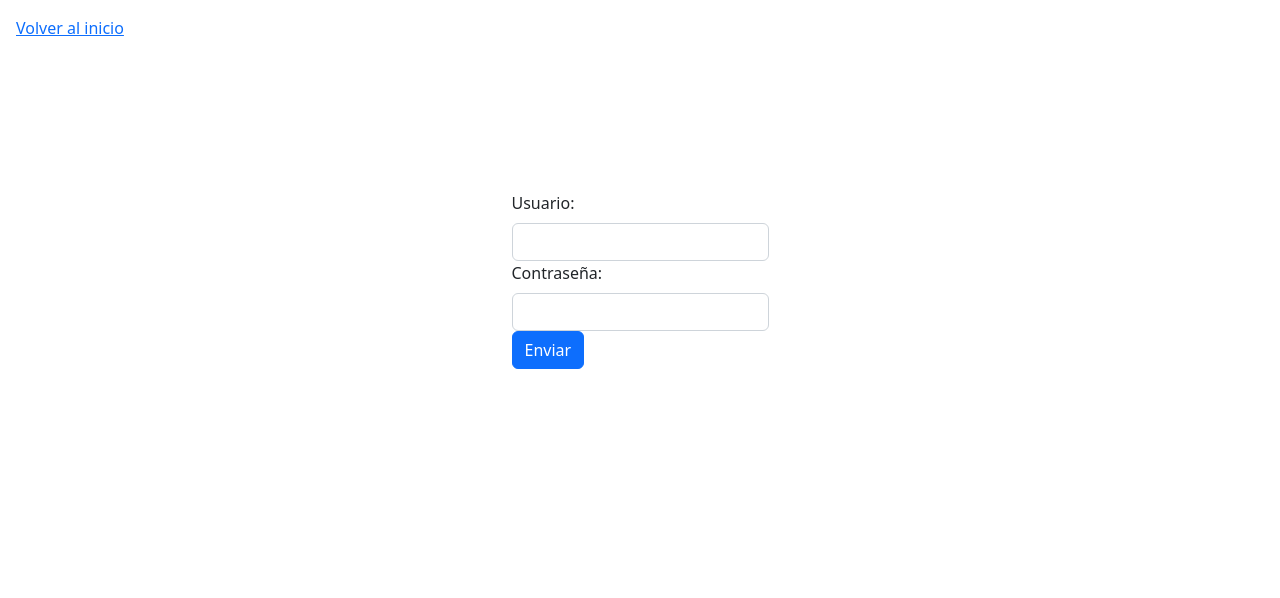
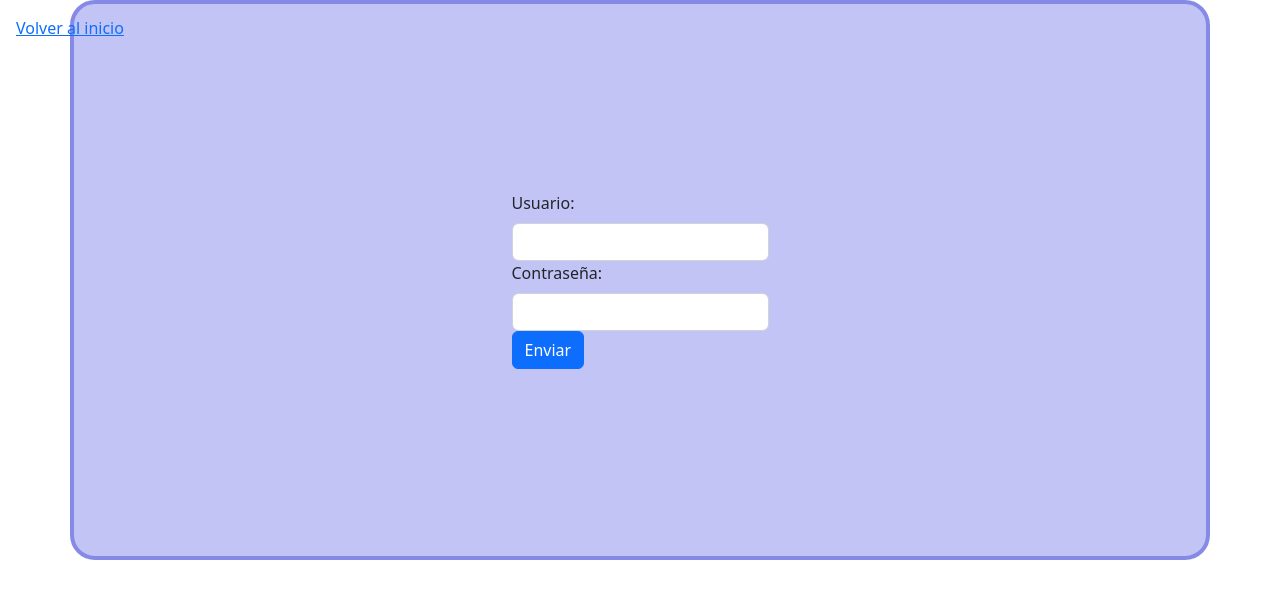
Before and after one commit to INGESO-2023-1/grupo_8, a React (Create React App) app in the folder FRONT/: page /login in a window 1280 px wide. Shown: the top 598 px of the page. Built offline with nearby package versions, Linux system fonts and the light colour scheme.

Commit message:
agregar css básico y varios

```diff
--- a/FRONT/src/components/Inicio.js
+++ b/FRONT/src/components/Inicio.js
@@ -2,7 +2,7 @@ import React from 'react';
 import 'bootstrap/dist/css/bootstrap.min.css';
 import testimonial1 from '../images/testimonial1.png';
 import testimonial2 from '../images/testimonial2.png';
-import { Container, Row, Col, Form, Button } from 'react-bootstrap';
+import { Container, Row, Col, Button } from 'react-bootstrap';
 import { Link } from 'react-router-dom';
 
 function Inicio() {
--- a/FRONT/src/components/Register.js
+++ b/FRONT/src/components/Register.js
@@ -2,6 +2,8 @@ import React, { useState } from 'react';
 import { Container, Form, Button } from 'react-bootstrap';
 import { Link } from 'react-router-dom';
 import axios from 'axios';
+
+import '../styles/styles.css';
 
 function Register() {
   const [username, setUsername] = useState('');
@@ -21,7 +23,7 @@ function Register() {
   };
 
   return (
-  <Container className="d-flex justify-content-center align-items-center" style={{ minHeight: '70vh' }}>
+  <Container className="d-flex justify-content-center align-items-center container-style">
     <Link to="/" className="position-absolute top-0 start-0 m-3">Volver al inicio</Link>
       <Form onSubmit={handleSubmit}>
         <Form.Group controlId="username">
--- a/FRONT/src/components/SignIn.js
+++ b/FRONT/src/components/SignIn.js
@@ -19,7 +19,7 @@ function Signin() {
   };
 
   return (
-    <Container className="d-flex justify-content-center align-items-center" style={{ minHeight: '70vh' }}>
+    <Container className="d-flex justify-content-center align-items-center container-style">
       <Link to="/" className="position-absolute top-0 start-0 m-3">Volver al inicio</Link>
       <Form onSubmit={handleSubmit} style={{ maxWidth: '400px' }}>
         <Form.Group controlId="username">
--- /dev/null
+++ b/FRONT/src/styles/styles.css
@@ -0,0 +1,8 @@
+.container-style {
+    min-height: 70vh;
+    border: 4px solid #868ae7;
+    border-radius: 25px;
+    padding: 20px;
+    max-width: '300px';
+    background-color: #C2C4F6;
+}
```
